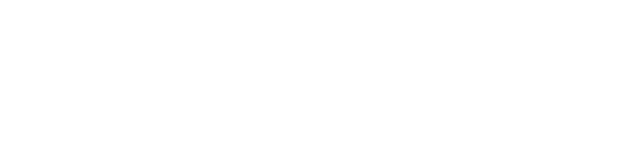
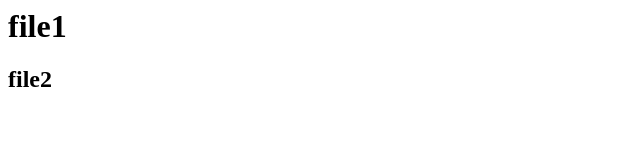
Before and after one commit to omarbenfathallah/portfolio, a plain HTML site: page index.html in a window 1280 px wide. Shown: the whole page, without its empty margins (0-640 px from the left). Drawn offline with Linux system fonts and the light colour scheme.

Commit message:
Update index.html

```diff
--- a/index.html
+++ b/index.html
@@ -1,3 +1,5 @@
 <html>
     <title> portfolio </title>
+    <h1> file1</h1>
+    <h2> file2</h2>
 </html>
```
